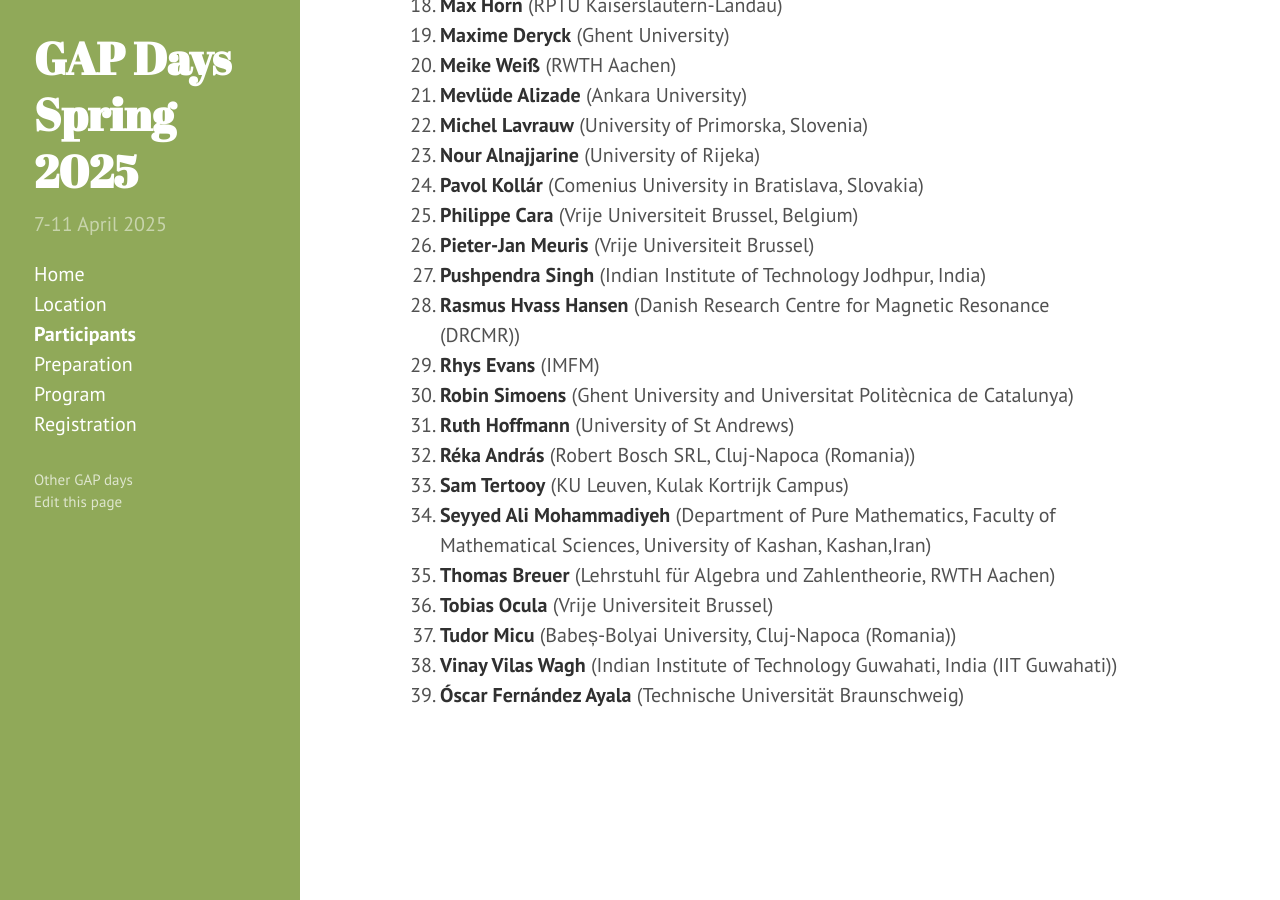
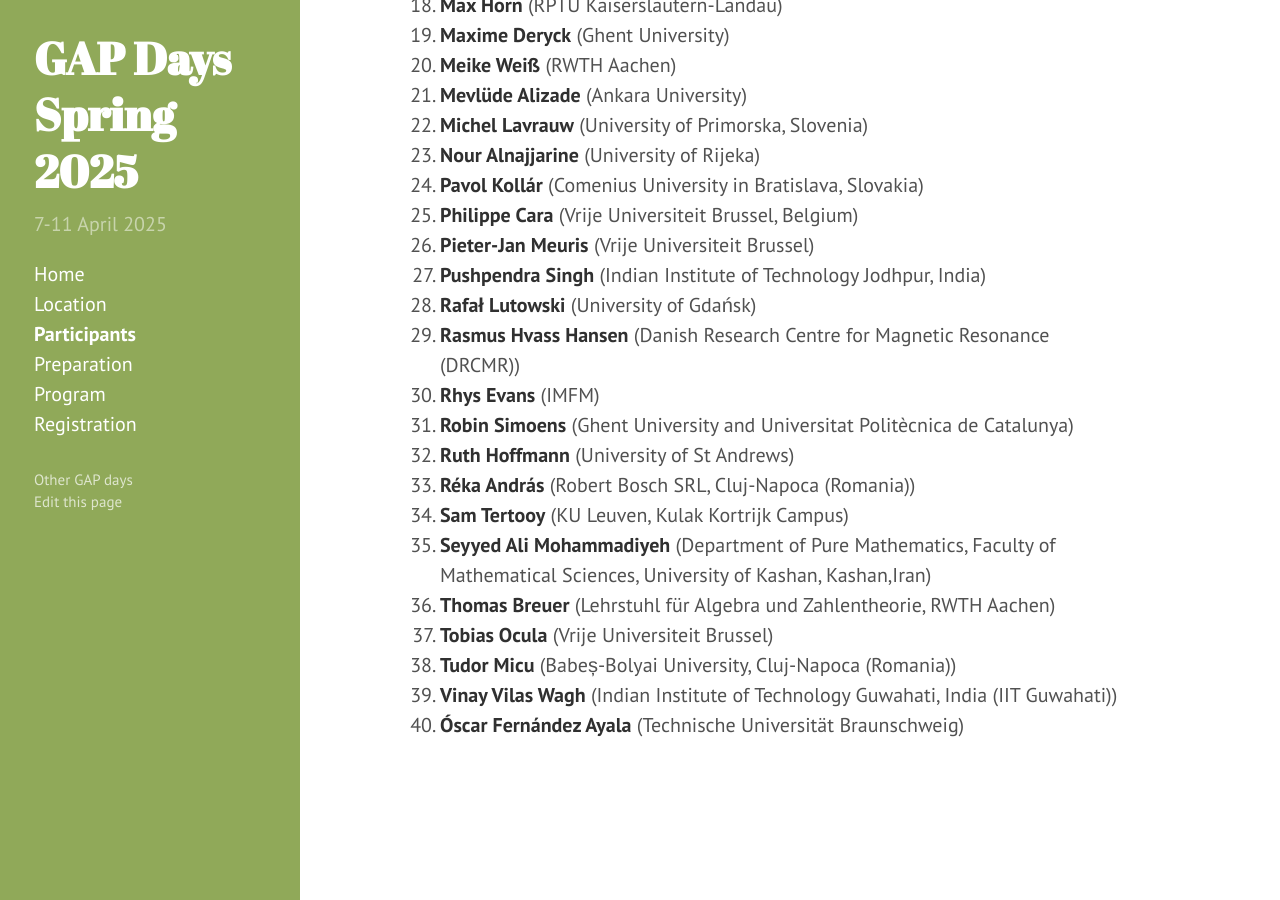
Before and after one commit to gapdays/gapdays2025-spring, a Jekyll site: the page built from participants.md, in a window 1280 px wide and 900 px high, scrolled down 660 px. Built offline with Jekyll 4.4.1, drawn with Linux system fonts in a browser that asks for light colours.

Commit message:
up^dated participatns

```diff
--- a/participants.md
+++ b/participants.md
@@ -41,6 +41,7 @@ participants:
   - {name: Maxime Deryck, affiliation: "Ghent University"}
   - {name: Lander Meyts, affiliation: "Ghent University"}
   - {name: Krisztián Nagy, affiliation: "Bolyai Institute University of Szeged"}
+  - {name: Rafał Lutowski, affiliation: "University of Gdańsk"}
 ---
 
 <ol>{% assign participants = page.participants | sort: "name" %}
```
